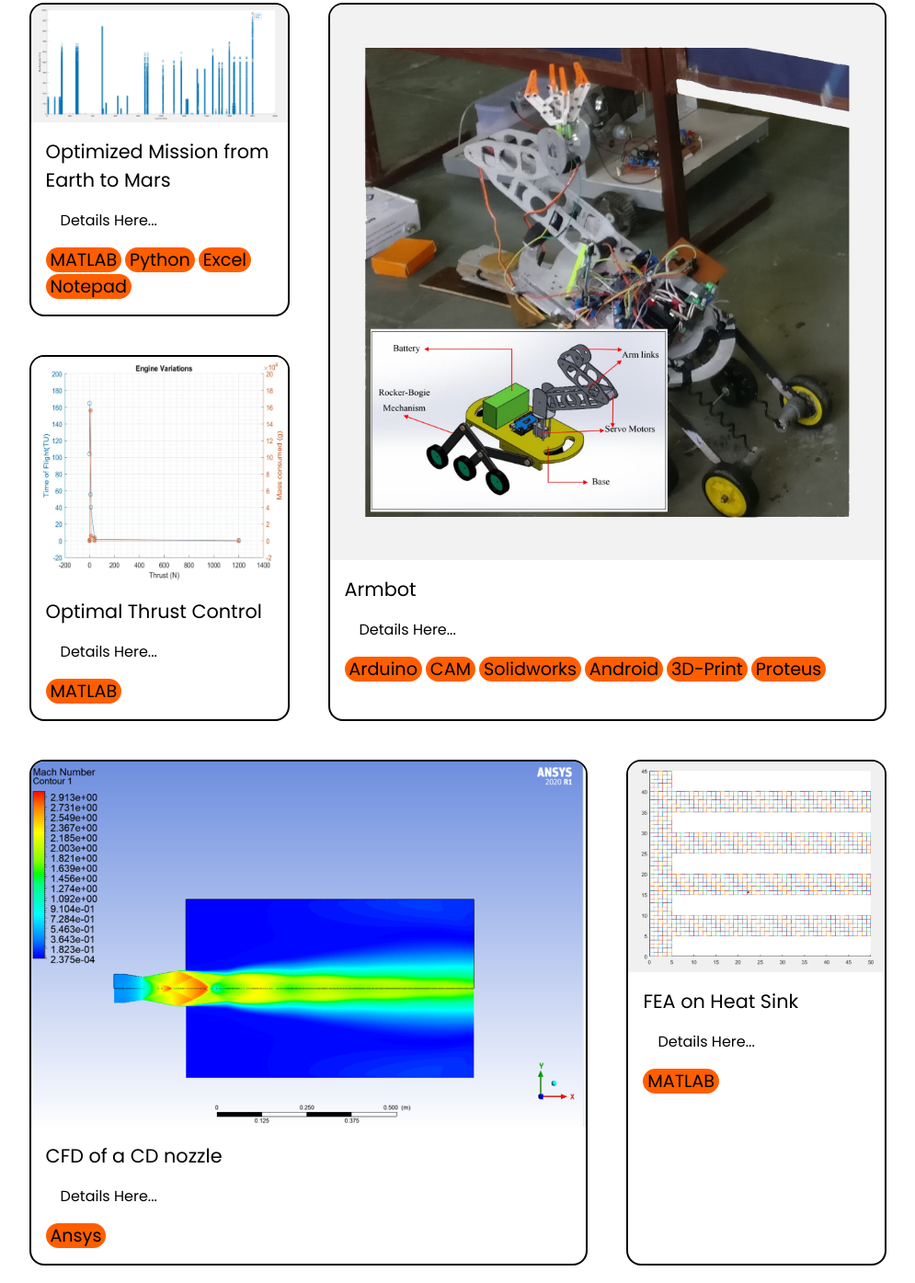
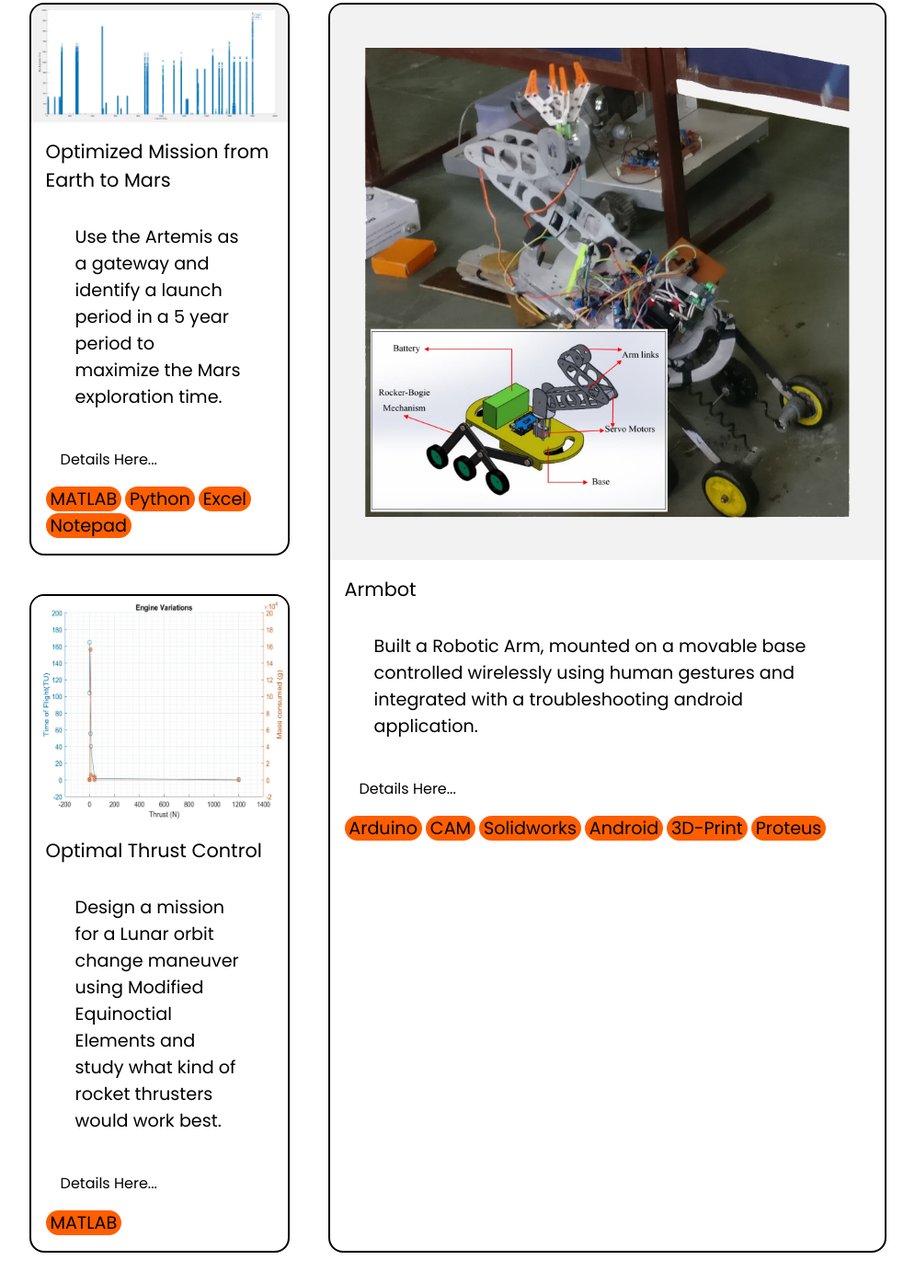
Before and after one commit to gungeet-singh/gungeet-singh.github.io, a plain HTML site: page index.html in a window 1280 px wide. Shown: the part 2785-4180 px from the top of the page at 92% size, without its empty margins (142-1137 px from the left). Drawn offline with nearby package versions, Linux system fonts and the light colour scheme; a script that the page names is missing; a web font is replaced by a local one.

Commit message:
Update index.html

```diff
--- a/index.html
+++ b/index.html
@@ -204,6 +204,7 @@
               <div class="project-block-cont">
                 <span class="project-block-heading">Armbot</span>
                 <div class="project-block-links-source">
+                <p>Built a Robotic Arm, mounted on a movable base controlled wirelessly using human gestures and integrated with a troubleshooting android application.</p><br>
                   <a class="project-block-source" href="https://github.com/gungeet-singh/armbot">Details Here...</a>
                 </div>
                 <div class="used-lang">
@@ -235,6 +236,7 @@
               <div class="project-block-cont">
                 <span class="project-block-heading">Optimized Mission from Earth to Mars</span>
                 <div class="project-block-links-source">
+                  <p>Use the Artemis as a gateway and identify a launch period in a 5 year period to maximize the Mars exploration time.</p><br>
                   <a class="project-block-source" href="https://github.com/gungeet-singh/earth-2-mars">Details Here...</a>
                 </div>
                 <div class="used-lang">
@@ -251,6 +253,7 @@
               <div class="project-block-cont">
                 <span class="project-block-heading">Optimal Thrust Control</span>
                 <div class="project-block-links-source">
+                  <p>Design a mission for a Lunar orbit change maneuver using Modified Equinoctial Elements and study what kind of rocket thrusters would work best.</p><br>
                   <a class="project-block-source" href="https://github.com/gungeet-singh/thrust-control">Details Here...</a>
                 </div>
                 <div class="used-lang">
@@ -264,6 +267,7 @@
               <div class="project-block-cont">
                 <span class="project-block-heading">FEA on Heat Sink</span>
                 <div class="project-block-links-source">
+                  <p>Perform a Finite Element Analysis on a Heat sink for Intel Alder Lake and identify the best combination of the material and fluid for maximum heat dissipation</p><br>
                   <a class="project-block-source" href="https://github.com/gungeet-singh/fea-heat-sink">Details Here...</a>
                 </div>
                 <div class="used-lang">
```
